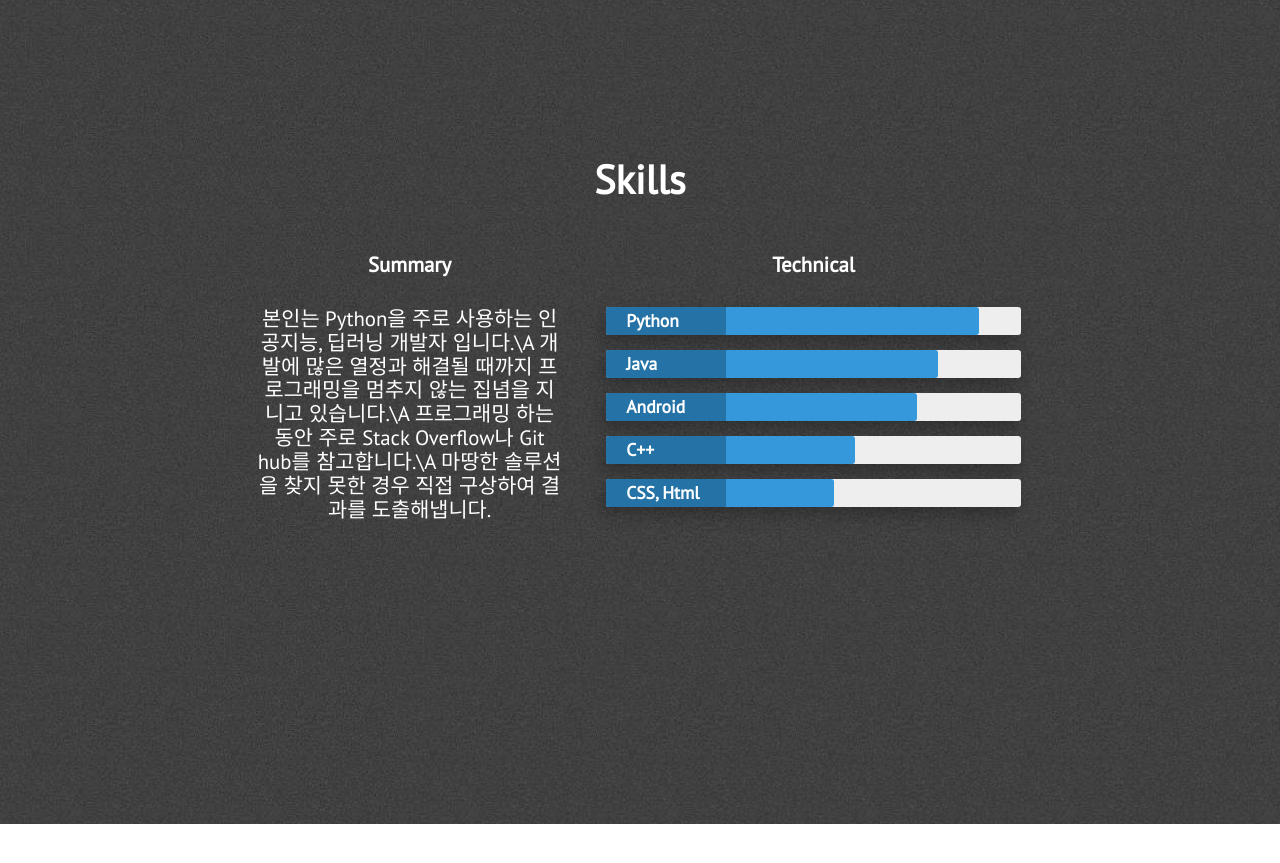
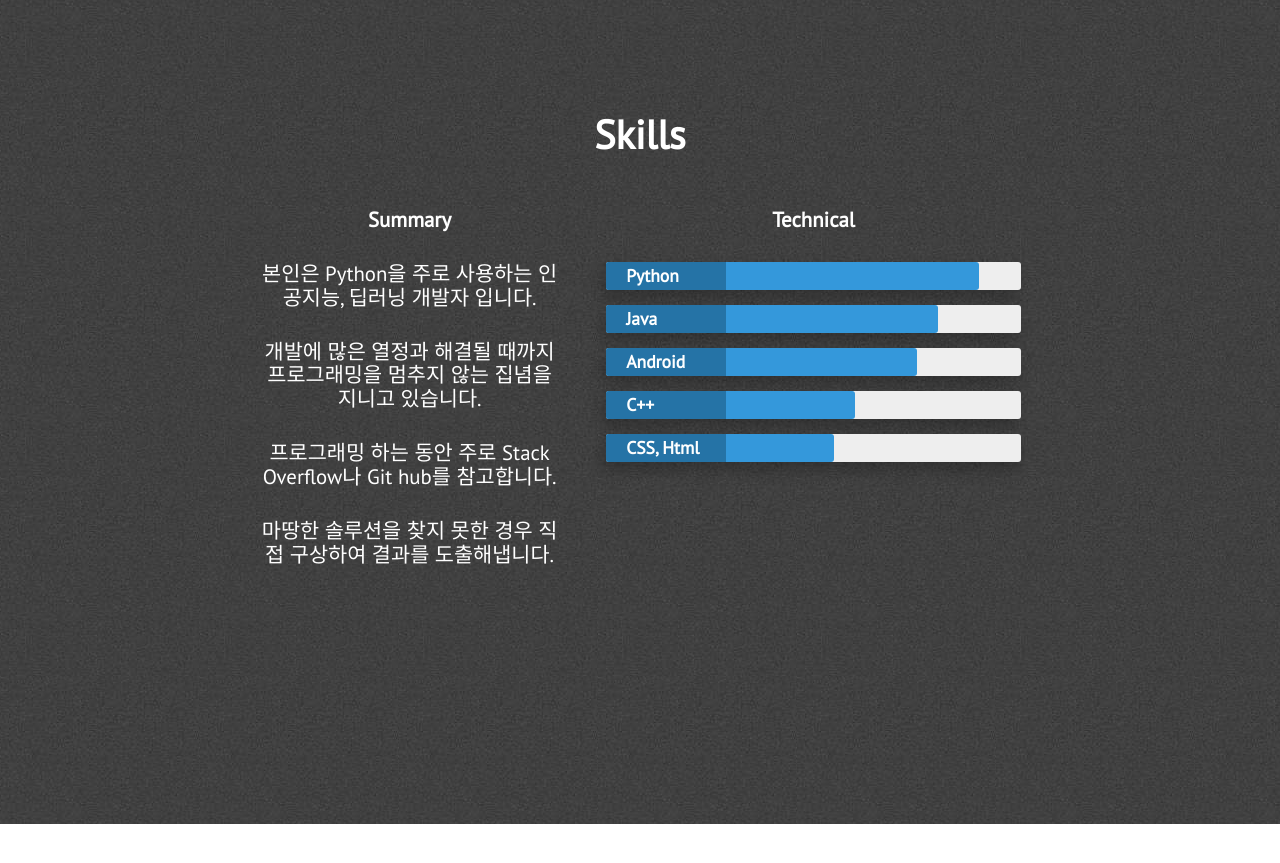
Before and after one commit to SongChaeYoung98/SongChaeYoung98.github.io, a Jekyll site: the page built from index.html, in a window 1280 px wide and 900 px high, scrolled down 2076 px. Shown: the top 863 px of the window. Built offline with Jekyll 4.4.1, drawn with Linux system fonts in a browser that asks for light colours; nearby versions of some CDN libraries.

Commit message:
Update skills.html

```diff
--- a/_includes/skills.html
+++ b/_includes/skills.html
@@ -8,9 +8,15 @@
                 <div class="what-i-do">
                     <h3 class="center-align skills-subsection">Summary</h3>
                     <p class="paragraph-text center-align">
-                        본인는 Python을 주로 사용하는 인공지능, 딥러닝 개발자 입니다.\A
-                        개발에 많은 열정과 해결될 때까지 프로그래밍을 멈추지 않는 집념을 지니고 있습니다.\A
-                        프로그래밍 하는 동안 주로 Stack Overflow나 Git hub를 참고합니다.\A
+                        본인은 Python을 주로 사용하는 인공지능, 딥러닝 개발자 입니다.
+                    </p>
+                    <p class="paragraph-text center-align">
+                        개발에 많은 열정과 해결될 때까지 프로그래밍을 멈추지 않는 집념을 지니고 있습니다.
+                    </p>
+                    <p class="paragraph-text center-align">
+                        프로그래밍 하는 동안 주로 Stack Overflow나 Git hub를 참고합니다.
+                    </p>
+                    <p class="paragraph-text center-align">
                         마땅한 솔루션을 찾지 못한 경우 직접 구상하여 결과를 도출해냅니다.
                     </p>
                 </div>
```
